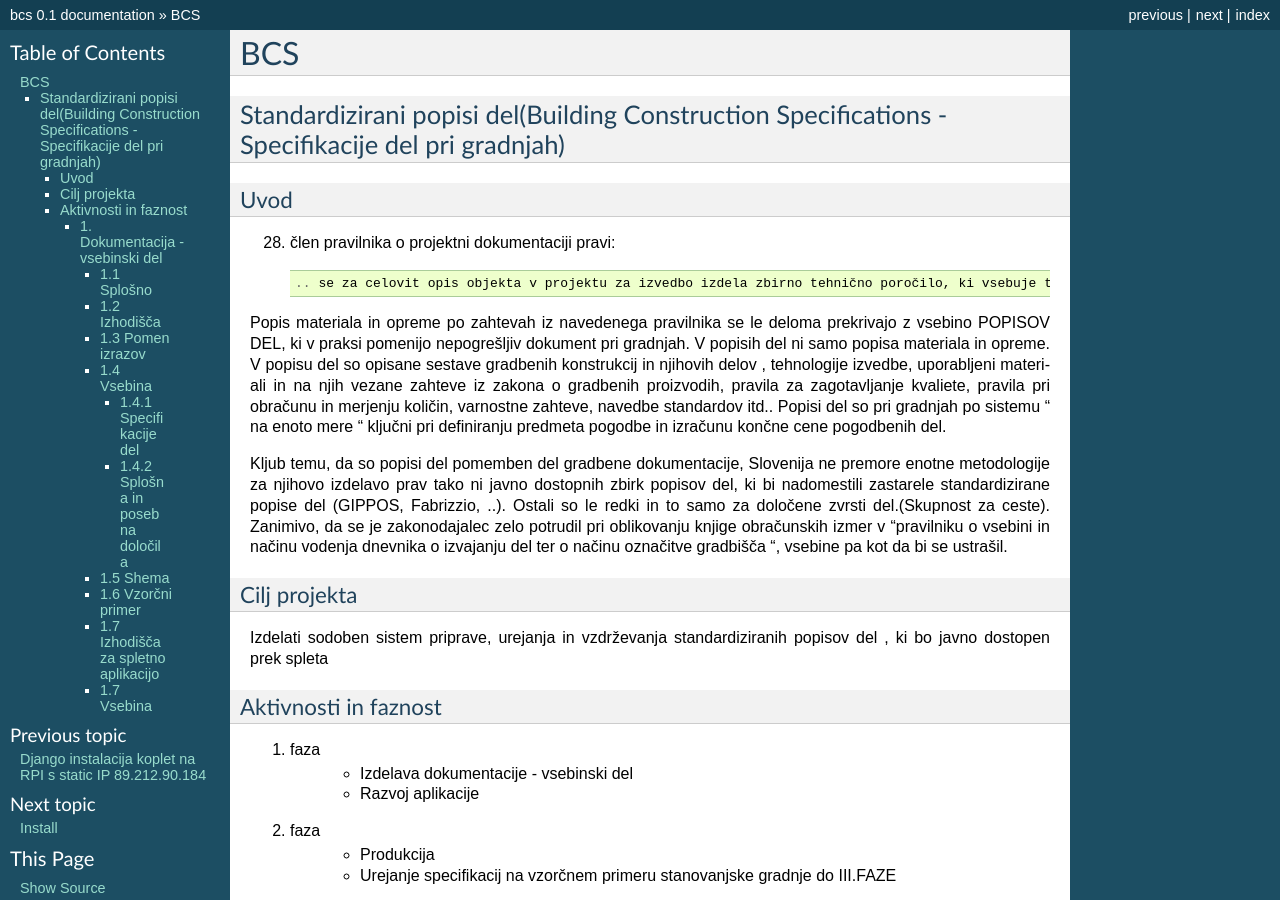
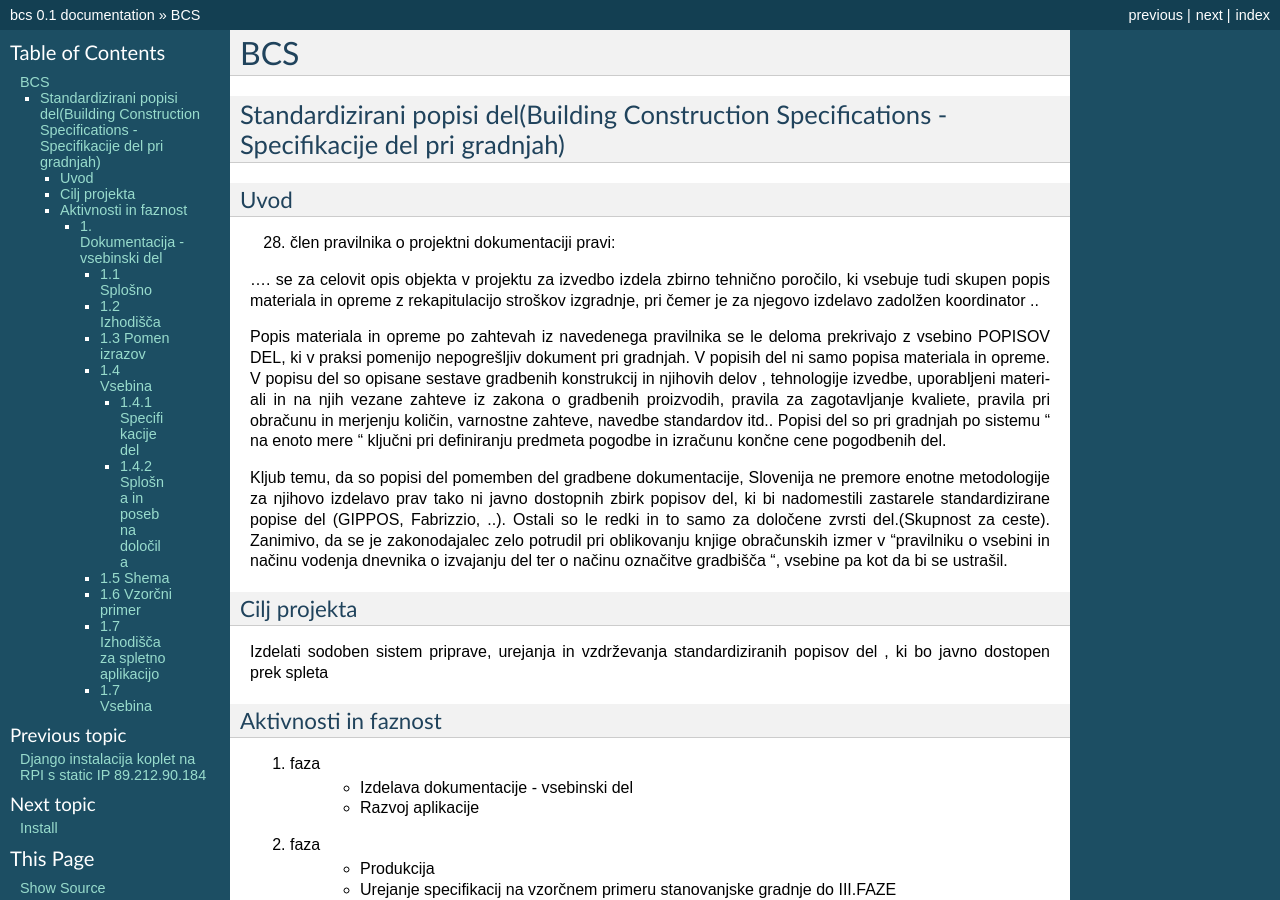
Before and after one commit to pavlovicr/bcs-staro, a Sphinx documentation site: the page built from docs/bcs_projekt.rst, in a window 1280 px wide and 900 px high. Built offline with Sphinx 7.4.7, drawn with Linux system fonts in a browser that asks for light colours; pages that are not in the unit, such as notebooks, are missing from menus.

Commit message:
kaj pa sedaj

```diff
--- a/docs/bcs_projekt.rst
+++ b/docs/bcs_projekt.rst
@@ -10,7 +10,7 @@ Uvod
 ****
 28. člen pravilnika o projektni dokumentaciji pravi::
 
-	 		.. se za celovit opis objekta v projektu za izvedbo izdela zbirno tehnično poročilo, ki vsebuje tudi skupen popis materiala in opreme z rekapitulacijo stroškov izgradnje, pri čemer je za njegovo izdelavo zadolžen koordinator ..
+.... se za celovit opis objekta v projektu za izvedbo izdela zbirno tehnično poročilo, ki vsebuje tudi skupen popis materiala in opreme z rekapitulacijo stroškov izgradnje, pri čemer je za njegovo izdelavo zadolžen koordinator ..
 
 
 Popis materiala in opreme po zahtevah iz navedenega pravilnika  se le deloma prekrivajo z vsebino POPISOV DEL, ki v praksi pomenijo nepogrešljiv dokument pri gradnjah. V popisih del ni samo popisa materiala in opreme. V popisu del so opisane sestave gradbenih konstrukcij in njihovih delov , tehnologije izvedbe, uporabljeni materiali in na njih vezane zahteve iz zakona o gradbenih proizvodih, pravila za zagotavljanje kvaliete, pravila pri obračunu in merjenju količin, varnostne zahteve, navedbe standardov itd..
```
